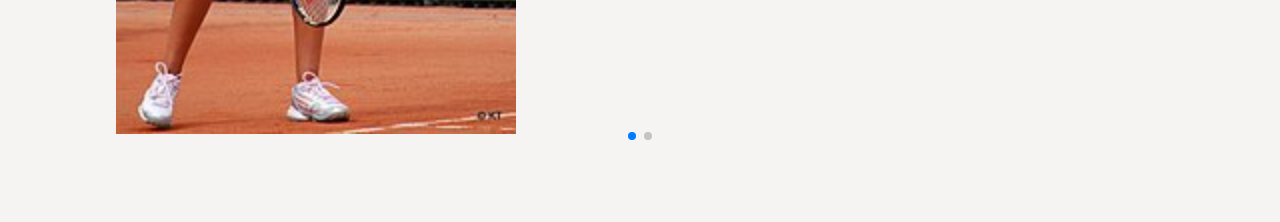
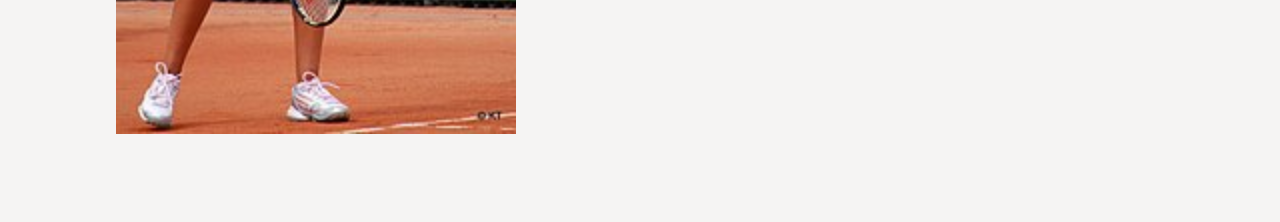
Before and after one commit to Pruthvishmodi/badminton-court, a Next.js app: page / in a window 1280 px wide. Shown: the part 4520-4742 px from the top of the page. Built offline with nearby package versions, Linux system fonts and the light colour scheme; a web font is replaced by a local one.

Commit message:
remove key

```diff
--- a/src/app/sucesspage/index.tsx
+++ b/src/app/sucesspage/index.tsx
@@ -29,7 +29,7 @@
 
   const pagination = {
     clickable: true,
-    renderBullet: function (index, className) {
+    renderBullet: function (className) {
       return '<span class="' + className + '">' + "</span>";
     },
   };
```
